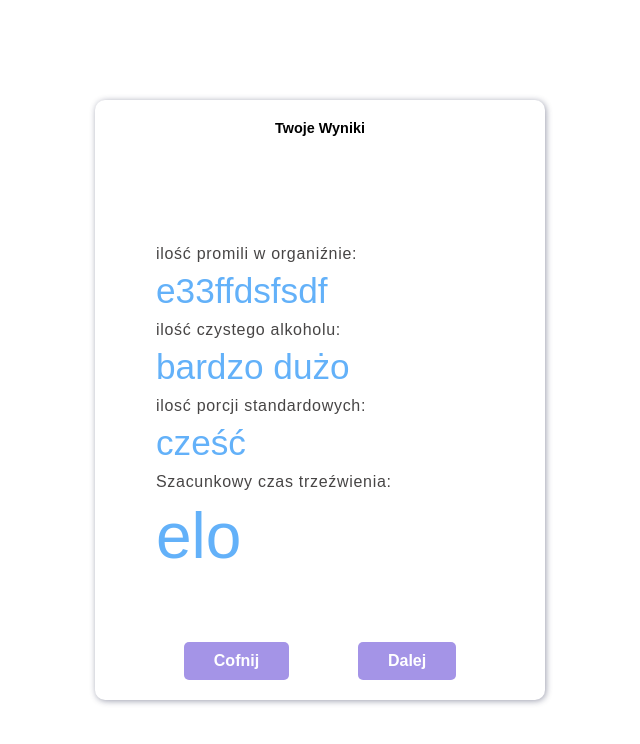
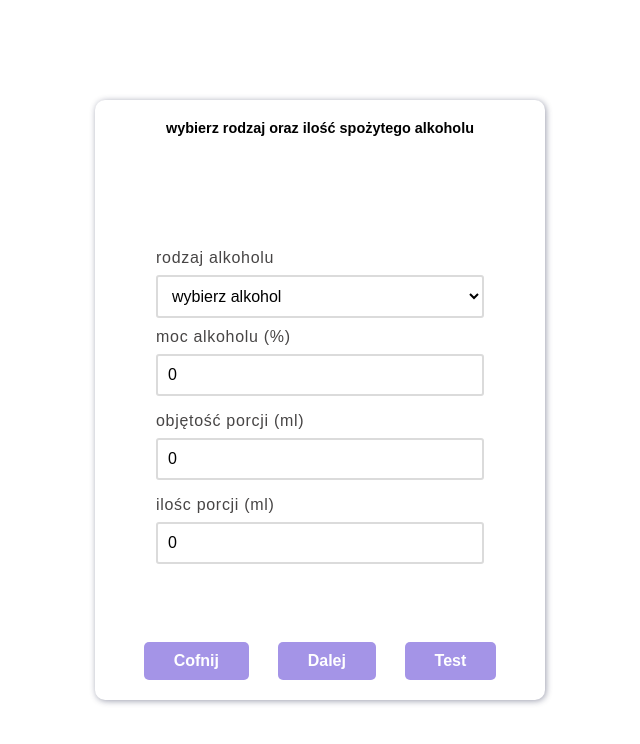
Before and after one commit to wojank/virtual-breathalyzer-app, a Vue app: page / in a window 1280 px wide. Both pictures are taken after a click on the button "Dalej". Shown: the top 744 px of the page, without its empty margins (320-960 px from the left). Built offline with nearby package versions, Linux system fonts and the light colour scheme.

Commit message:
4th, added logic to FirstStep and SecondStep cards

```diff
--- a/src/App.vue
+++ b/src/App.vue
@@ -12,18 +12,52 @@ const steps: Record<
 	SecondStep,
 	ThirdStep,
 };
+const currentStep = ref('FirstStep');
 
-const currentStep = ref('FirstStep');
+const gender = ref<string>('');
+const weight = ref<number>(0);
+
+const receiveFirstStepData = (...args: unknown[]) => {
+	const [receivedGender, receivedWeight] = args as [string, number];
+
+	gender.value = receivedGender;
+	weight.value = receivedWeight;
+};
+
+const power = ref<number>(0);
+const volume = ref<number>(0);
+const amount = ref<number>(0);
+//przerobić na jedną ogólną funkcję?
+const receivedSecondStepData = (...args: unknown[]) => {
+	const [receivedPower, receivedVolume, receivedAmount] = args as [
+		number,
+		number,
+		number
+	];
+
+	power.value = receivedPower;
+	volume.value = receivedVolume;
+	amount.value = receivedAmount;
+};
+
+const handleClick = () => {
+	console.log(gender.value, power.value);
+};
 </script>
 
 <template>
 	<section class="container" aria-label="form-card">
 		<!-- progress bar -->
-		<component :is="steps[currentStep]"></component>
+		<component
+			:is="steps[currentStep]"
+			@firstStepData="receiveFirstStepData"
+			@secondStepData="receivedSecondStepData"
+		></component>
 
 		<div class="controls">
 			<button @click="currentStep = 'FirstStep'">Cofnij</button>
-			<button @click="currentStep = 'ThirdStep'">Dalej</button>
+			<button @click="currentStep = 'SecondStep'">Dalej</button>
+			<button @click="handleClick">Test</button>
 		</div>
 	</section>
 </template>
--- a/src/components/FirstStep.vue
+++ b/src/components/FirstStep.vue
@@ -1,4 +1,20 @@
-<script setup lang="ts"></script>
+<script setup lang="ts">
+import { ref } from 'vue';
+// import type { Ref } from 'vue';
+
+const receivedGender = ref('');
+const receivedWeight = ref(60);
+
+// const emit = defineEmits(['firstStepData', 'secondStepData']);
+const emit = defineEmits<{
+	(e: 'firstStepData', receivedGender: string, receivedWeight: number): void;
+	(e: 'secondStepData'): void;
+}>();
+
+const collectData = () => {
+	emit('firstStepData', receivedGender.value, receivedWeight.value);
+};
+</script>
 
 <template>
 	<p class="title">podaj płeć oraz wagę</p>
@@ -12,6 +28,8 @@
 					type="radio"
 					value="mężczyzna"
 					name="gender"
+					v-model="receivedGender"
+					@change="collectData"
 				/>
 				<label class="form-control__option" for="mężczyzna">mężczyzna</label>
 			</div>
@@ -23,6 +41,8 @@
 					type="radio"
 					value="kobieta"
 					name="gender"
+					v-model="receivedGender"
+					@change="collectData"
 				/>
 				<label class="form-control__option" for="kobieta">kobieta</label>
 			</div>
@@ -35,6 +55,8 @@
 				id="waga"
 				type="number"
 				name="waga"
+				v-model="receivedWeight"
+				@input="collectData"
 			/>
 		</div>
 
@@ -42,7 +64,7 @@
 			<label class="form-control__title" for="waga">wiek</label>
 			<input
 				class="form-control__input-number"
-				id="waga"
+				id="wiek"
 				type="number"
 				name="waga"
 			/>
--- a/src/components/SecondStep.vue
+++ b/src/components/SecondStep.vue
@@ -1,4 +1,31 @@
-<script setup lang="ts"></script>
+<script setup lang="ts">
+import { ref } from 'vue';
+
+// const receivedType = ref('');
+const receivedPower = ref(0);
+const receivedVolume = ref(0);
+const receiveAmount = ref(0);
+
+// const emit = defineEmits(['firstStepData', 'secondStepData']);
+const emit = defineEmits<{
+	(
+		e: 'secondStepData',
+		receivedPower: number,
+		receivedVolume: number,
+		receivedAmount: number
+	): void;
+	(e: 'firstStepData'): void;
+}>();
+//przerobić na jedną ogólną funkcję?
+const collectData = () => {
+	emit(
+		'secondStepData',
+		receivedPower.value,
+		receivedVolume.value,
+		receiveAmount.value
+	);
+};
+</script>
 
 <template>
 	<p class="title">wybierz rodzaj oraz ilość spożytego alkoholu</p>
@@ -11,7 +38,6 @@
 				id="rodzaj-alkoholu"
 				name="alkohol"
 			>
-				<!--tutaj v-for dla option powinno poleciec-->
 				<option class="form-control__select-option" value="">
 					wybierz alkohol
 				</option>
@@ -24,27 +50,17 @@
 				<option class="form-control__select-option" value="piwomocne">
 					Piwo Mocne
 				</option>
-				<!-- <option class="form-control__select-option" value="cydr">Cydr</option> -->
+
 				<option class="form-control__select-option" value="winoslodkie">
 					Wino
 				</option>
-				<!-- <option class="form-control__select-option" value="winopolwytrawne">
-				Wino Półwytrawne
-			</option>
-			<option class="form-control__select-option" value="winowytrawne">
-				Wino Wytrawne
-			</option> -->
-				<!-- <option class="form-control__select-option" value="likier">Likier</option> -->
+
 				<option class="form-control__select-option" value="nalewki">
 					Nalewka, Likier
 				</option>
 				<option class="form-control__select-option" value="whiskybrandykoniak">
 					Wódka, Whisky, Gin
 				</option>
-				<!-- <option class="form-control__select-option" value="wodkagintequila">
-				Wódka, Gin, Tequila
-			</option> -->
-				<!-- <option class="form-control__select-option" value="inny">Inny</option> -->
 			</select>
 		</div>
 
@@ -55,6 +71,8 @@
 				id="moc"
 				type="number"
 				name="mocalkoholu"
+				v-model="receivedPower"
+				@change="collectData"
 			/>
 		</div>
 
@@ -67,6 +85,8 @@
 				id="objetosc"
 				type="number"
 				name="objetoscalkoholu"
+				v-model="receivedVolume"
+				@change="collectData"
 			/>
 		</div>
 
@@ -77,6 +97,8 @@
 				id="ilosc"
 				type="number"
 				name="iloscporcjialkoholu"
+				v-model="receiveAmount"
+				@change="collectData"
 			/>
 		</div>
 	</div>
```
